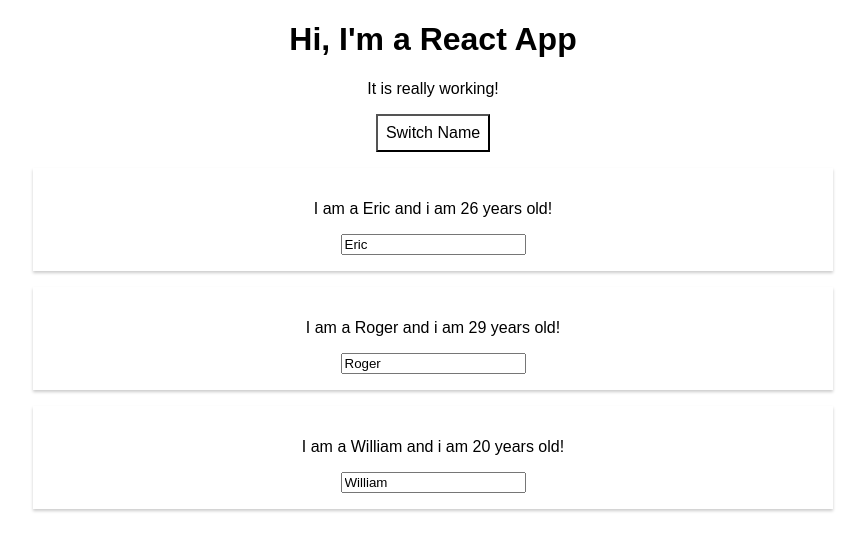
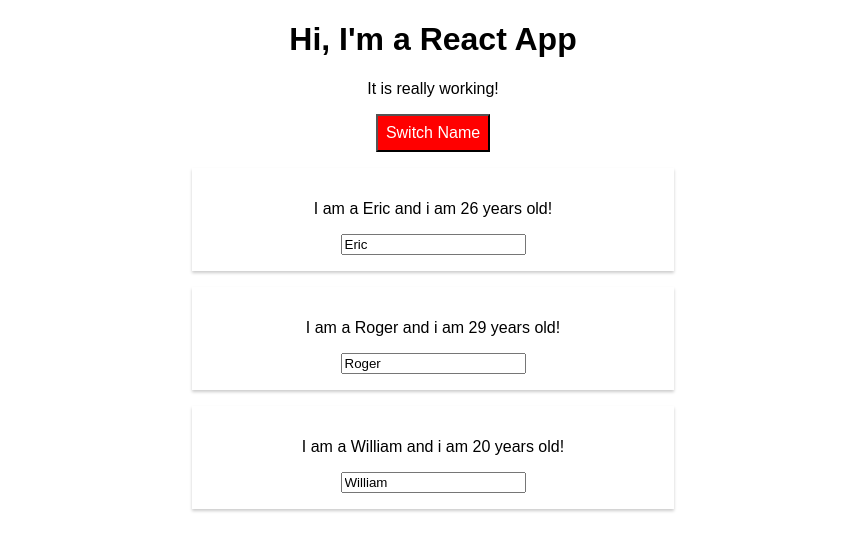
Before and after one commit to Niyonsengaeric/ReactStarting, a React (Create React App) app: page / in a window 1280 px wide. Both pictures are taken after a click on the button "Switch Name". Shown: the top 550 px of the page, without its empty margins (207-1072 px from the left). Built offline with nearby package versions, Linux system fonts and the light colour scheme.

Commit message:
styling reactComponents

```diff
--- a/package.json
+++ b/package.json
@@ -3,6 +3,7 @@
   "version": "0.1.0",
   "private": true,
   "dependencies": {
+    "radium": "^0.26.0",
     "react": "^16.12.0",
     "react-dom": "^16.12.0",
     "react-scripts": "1.1.5"
--- a/src/App.css
+++ b/src/App.css
@@ -1,3 +1,17 @@
 .App {
   text-align: center;
 }
+
+.red {
+  color: red;
+}
+
+.bold {
+  font-weight: bold;
+}
+
+/* @media(min-width:500px) {
+  .person {
+    width: 450px;
+  }
+} */
--- a/src/App.js
+++ b/src/App.js
@@ -1,5 +1,6 @@
 import React, { Component } from 'react';
 import './App.css';
+import Radium, { StyleRoot } from 'radium';
 import Person from './Person/Person';
 
 class App extends Component {
@@ -44,11 +45,17 @@
 
   render() {
     const style = {
-      backgroundColor: 'white',
+      backgroundColor: 'green',
+      color: 'white',
       font: 'inherit',
       border: '1x solid blue',
       padding: '8px',
-      cursor: 'pointer'
+      cursor: 'pointer',
+      ':hover': {
+        backgroundColor: 'lightgreen',
+        color: 'black'
+      }
+
     };
 
     let persons = null;
@@ -66,13 +73,25 @@
           })}
 
         </div>
-      )
-
+      );
+      style.backgroundColor = 'red';
+      style[':hover'] = {
+        backgroundColor: 'salmon',
+        color: 'black'
+      }
+    }
+    const classes = [];
+    if (this.state.persons.length <= 2) {
+      classes.push('red');
+    }
+    if (this.state.persons.length <= 1) {
+      classes.push('bold');
     }
     return (
+      <StyleRoot>
         <div className="App">
           <h1>Hi, I'm a React App </h1>
-        <p>It is really working!</p>
+          <p className={classes.join(' ')}>It is really working!</p>
           <button
             style={style}
             onClick={this.togglePersonHandler}>Switch Name</button>
@@ -81,9 +100,10 @@
 
 
         </div>
+      </StyleRoot>
     );
     // return React.createElement('div', { className: 'App' }, React.createElement('h1', null, 'Does this look good?'))
   }
 }
 
-export default App;
+export default Radium(App);
--- a/src/Person/Person.js
+++ b/src/Person/Person.js
@@ -1,14 +1,22 @@
 import React from 'react';
 import './Person.css';
+import Radium from 'radium'
 
 const person = (props) => {
+  const style = {
+    '@media(min-width:500px)': {
+      width: '450px'
+    }
+
+  }
+
   return (
-    <div className='Person'>
+    <div className='Person' style={style}>
       <p onClick={props.click}>I am a {props.name} and i am {props.age} years old!</p>
       <p>{props.children}</p>
       <input type="text" onChange={props.changed} value={props.name} />
-    </div>
+    </div >
   )
 };
 
-export default person;
+export default Radium(person);
```
Also changed, not shown: 1 other file (tests, documents, lock files or other folders). Lines whose indentation alone changed are shown as unchanged.
